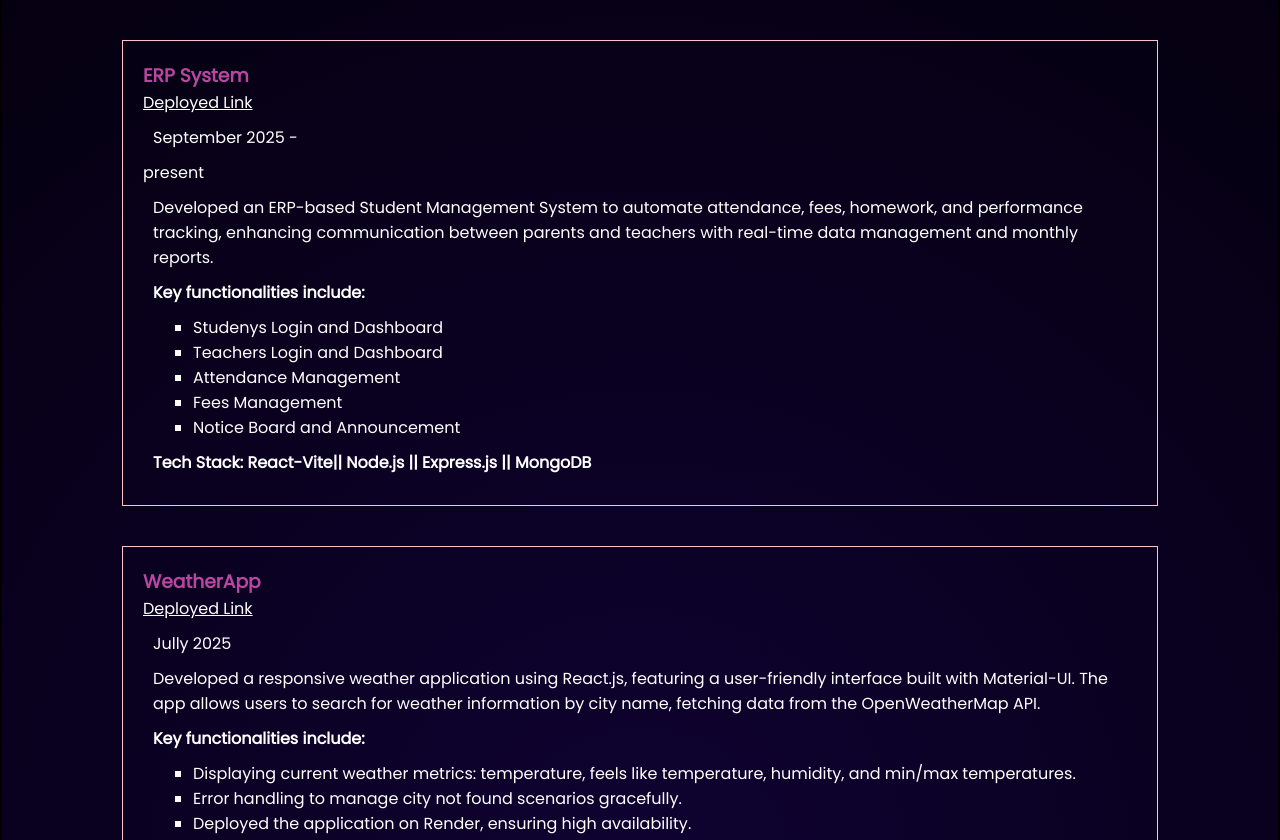
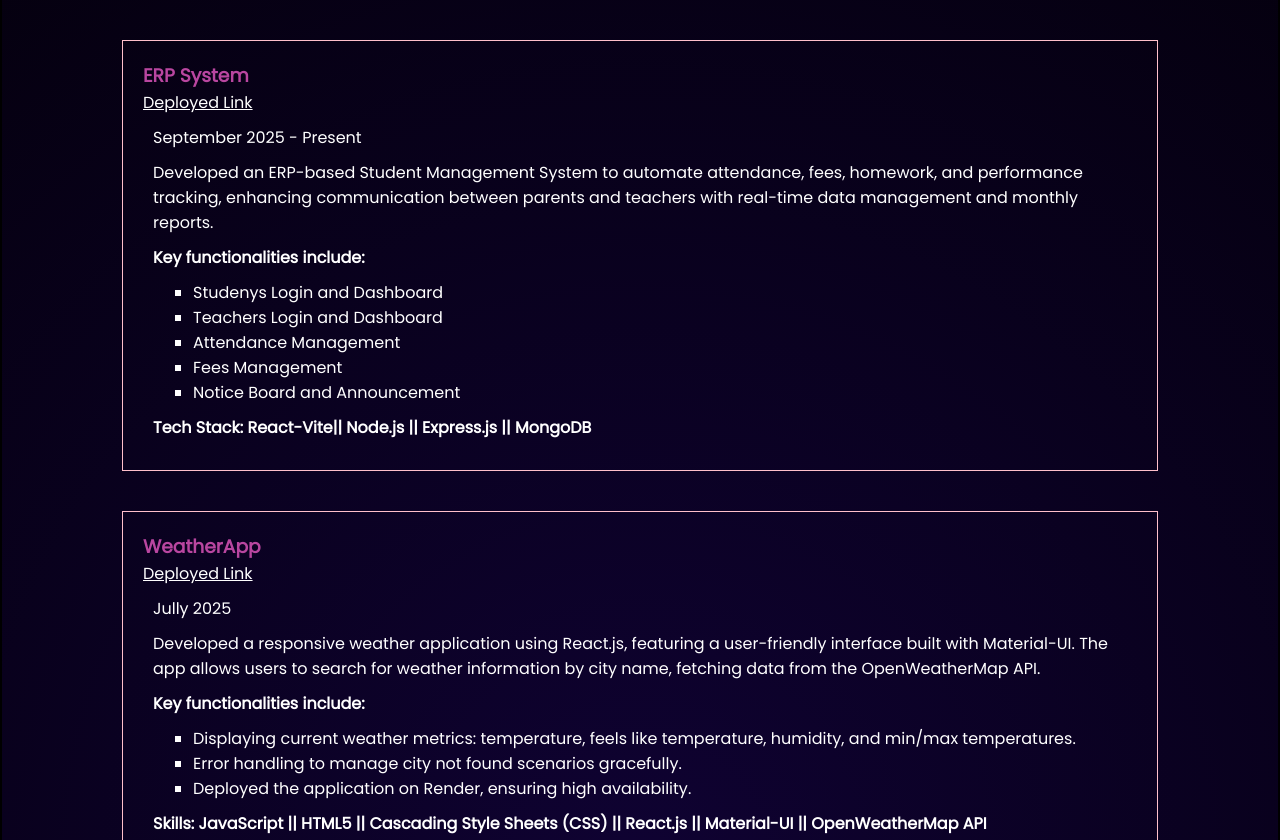
Before and after one commit to ransingshruti/Portfolio, a plain HTML site: page index.html in a window 1280 px wide. Shown: the part 1300-2140 px from the top of the page. Drawn offline with Linux system fonts and the light colour scheme.

Commit message:
Update index.html

```diff
--- a/index.html
+++ b/index.html
@@ -101,7 +101,7 @@
                     <div class="project">
                         <h3> ERP System</h3>
                         <a href="https://www.unisphere.tech">Deployed Link</a>
-                        <p>September 2025 - <P></P>present</p>
+                        <p>September 2025 - Present</p>
                         <p>
                            Developed an ERP-based Student
  Management System to automate attendance, fees, homework, and performance
```
